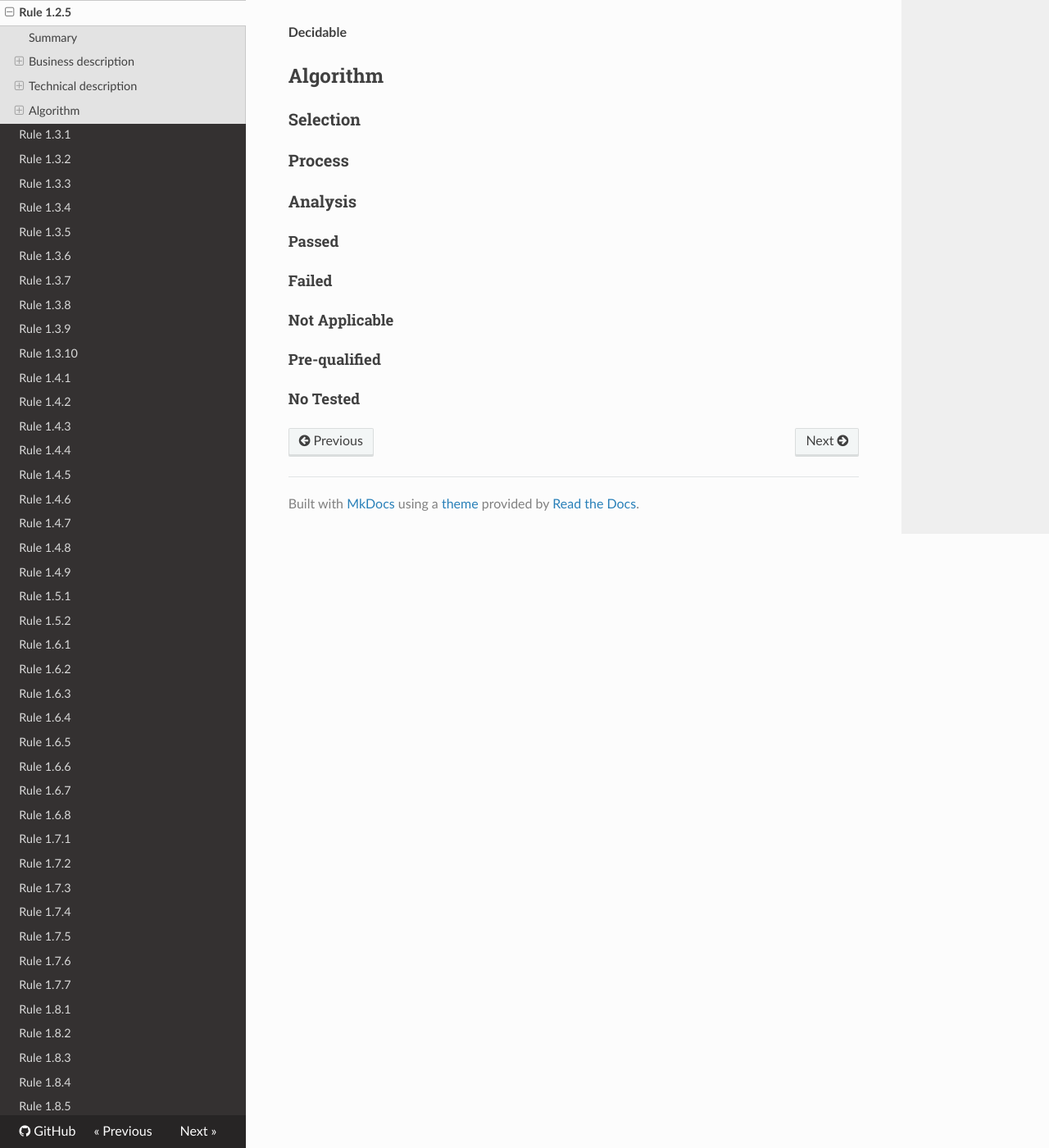
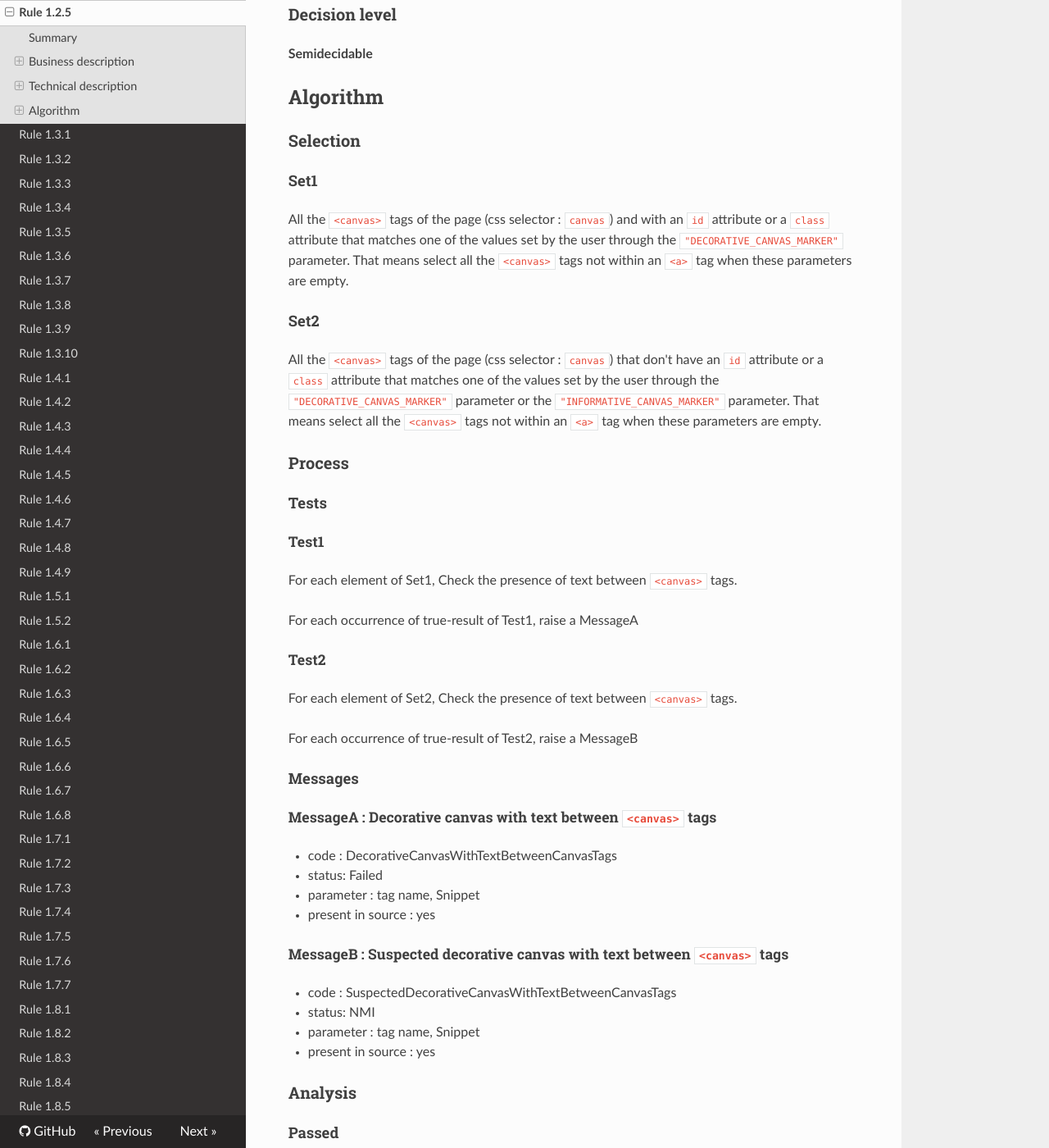
Before and after one commit to Tanaguru/Tanaguru-rules-RGAA-3-doc, an MkDocs documentation site: the page built from docs/Rule-1-2-5.md, in a window 1280 px wide and 1400 px high, scrolled down 913 px. Shown: the whole window at 82% size. Built offline with MkDocs 1.6.1, drawn with Linux system fonts in a browser that asks for light colours; nearby versions of some CDN libraries; old or Windows-style settings are respelled for this version of MkDocs; some of the changed text lies outside the part shown.

Commit message:
Update Rule-1-2-5.md

```diff
--- a/docs/Rule-1-2-5.md
+++ b/docs/Rule-1-2-5.md
@@ -2,7 +2,7 @@
 
 ## Summary
 
-@@@ TO-DO
+This test consists in checking whether neither text between `canvas` tags of each decorative bitmap image (`<canvas>` tag) are implemented correctly.
 
 ## Business description
 
@@ -30,22 +30,66 @@ Pour chaque image bitmap de d&eacute;coration (balise `canvas`), le contenu entr
 
 ### Decision level
 
-**Decidable**
+**Semidecidable**
 
 ## Algorithm
 
 ### Selection
 
+#### Set1
+All the `<canvas>` tags of the page (css selector : `canvas`) and with an `id` attribute or a `class` attribute that matches one of the values set by the user through the `"DECORATIVE_CANVAS_MARKER"` parameter.
+That means select all the `<canvas>` tags not within an `<a>` tag when these parameters are empty.
+
+#### Set2
+All the `<canvas>` tags of the page (css selector : `canvas`) that don't have an `id` attribute or a `class` attribute that matches one of the values set by the user through the `"DECORATIVE_CANVAS_MARKER"` parameter or the `"INFORMATIVE_CANVAS_MARKER"` parameter.
+That means select all the `<canvas>` tags not within an `<a>` tag when these parameters are empty.
+
 ### Process
+
+#### Tests
+
+##### Test1
+
+For each element of Set1, Check the presence of text between `<canvas>` tags.
+
+For each occurrence of true-result of Test1, raise a MessageA
+
+##### Test2
+
+For each element of Set2, Check the presence of text between `<canvas>` tags.
+
+For each occurrence of true-result of Test2, raise a MessageB
+
+#### Messages
+
+##### MessageA : Decorative canvas with text between `<canvas>` tags
+
+-    code : DecorativeCanvasWithTextBetweenCanvasTags
+-    status: Failed
+-    parameter : tag name, Snippet
+-    present in source : yes
+
+##### MessageB : Suspected decorative canvas with text between `<canvas>` tags
+
+-    code : SuspectedDecorativeCanvasWithTextBetweenCanvasTags
+-    status: NMI
+-    parameter : tag name, Snippet
+-    present in source : yes
 
 ### Analysis
 
 #### Passed
 
+Test1 returns false for all elements (all `canvas` identified as decorative and don't have text between `<canvas>` tags)
+
 #### Failed
+
+Test1 returns true at least one element (one `canvas` identified as decorative and have text between `<canvas>` tags)
 
 #### Not Applicable
 
+The page has no `<canvas>` tag (Set1 and Set2 are empty)
+
 #### Pre-qualified
 
-#### No Tested
+In all other cases
```
